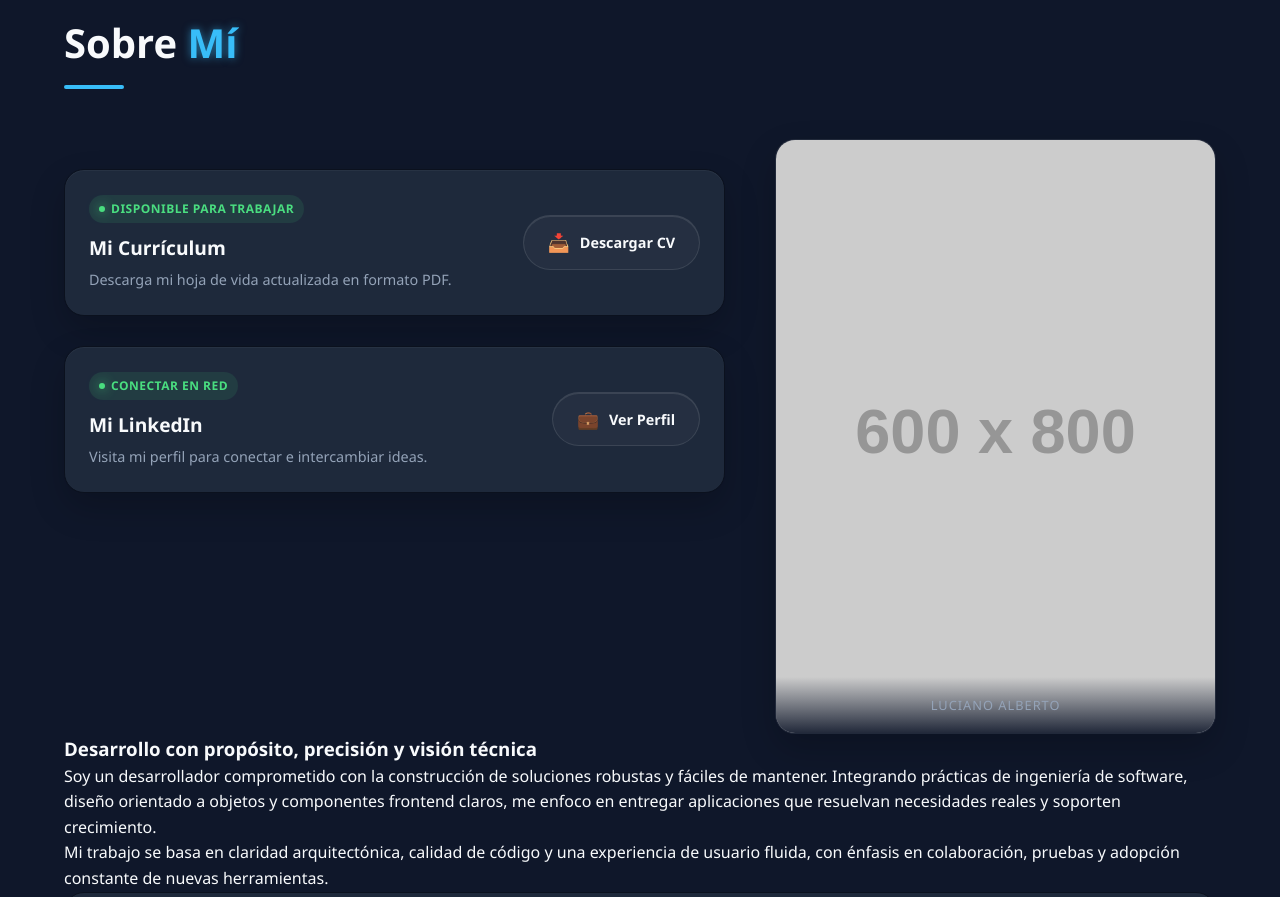
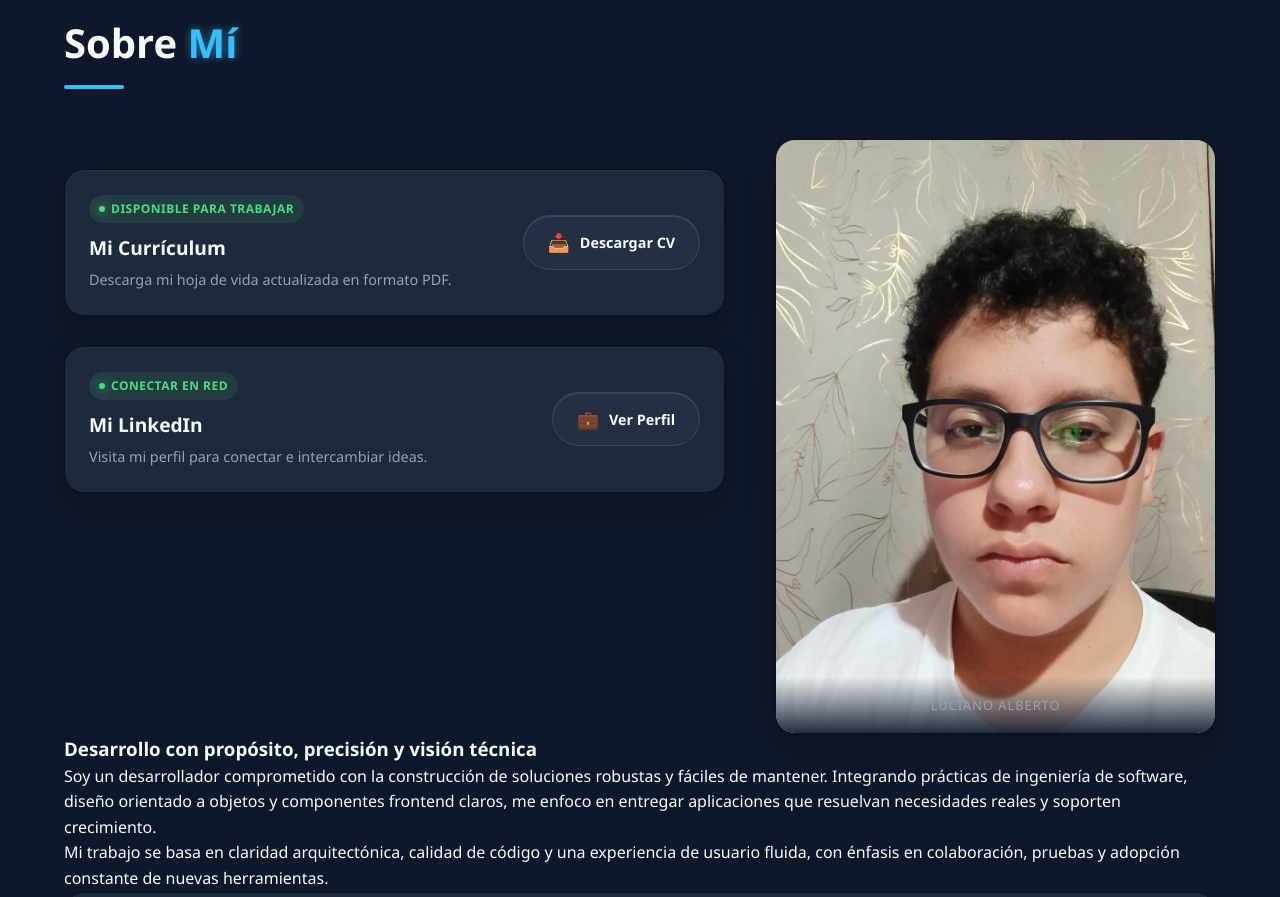
Before and after one commit to LA-12204037/mi-portafolio, a website built with Vite: page index.html in a window 1280 px wide. Shown: the part 960-1857 px from the top of the page. Built offline with nearby package versions, Linux system fonts and the light colour scheme; placeholder pictures from the web are drawn by us; a script that the page names is missing.

Commit message:
fix/foto de perfil

```diff
--- a/css/components.css
+++ b/css/components.css
@@ -920,15 +920,15 @@
     margin-top: 20px;
     border-radius: 20px;
     overflow: hidden;
-    border: 1px solid rgba(255, 255, 255, 0.06);
-    background: rgba(255, 255, 255, 0.02);
+    border: 1px solid var(--bg-darker);
+    background: var(--bg-secondary);
     box-shadow: 0 15px 35px rgba(0, 0, 0, 0.2);
     transition: transform 0.3s ease;
 }
 
 .about-photo-box:hover {
     transform: translateY(-4px);
-    border-color: rgba(255, 255, 255, 0.15);
+    border-color: var(--accent);
 }
 
 .about-photo-img {
--- a/index.html
+++ b/index.html
@@ -130,7 +130,7 @@
         <!-- COLUMNA DERECHA: Apartado para la foto -->
         <div class="about-right-side" style="display: flex; align-items: stretch;">
           <div class="about-photo-box" style="margin-top: 0; height: auto; min-height: 350px;">
-            <img src="https://via.placeholder.com/600x800/1e293b/38bdf8?text=Tu+Foto+Aqu%C3%AD" alt="Foto de Perfil" class="about-photo-img">
+            <img src="assets/mi foto de perfil.jpeg" alt="Foto de Perfil de Luciano Alberto" class="about-photo-img" style="object-position: top center;">
             <div class="photo-overlay">
               <span>Luciano Alberto</span>
             </div>
```
Also changed, not shown: assets/mi foto de perfil.jpeg (added), assets/mifoto.jpeg (deleted).
